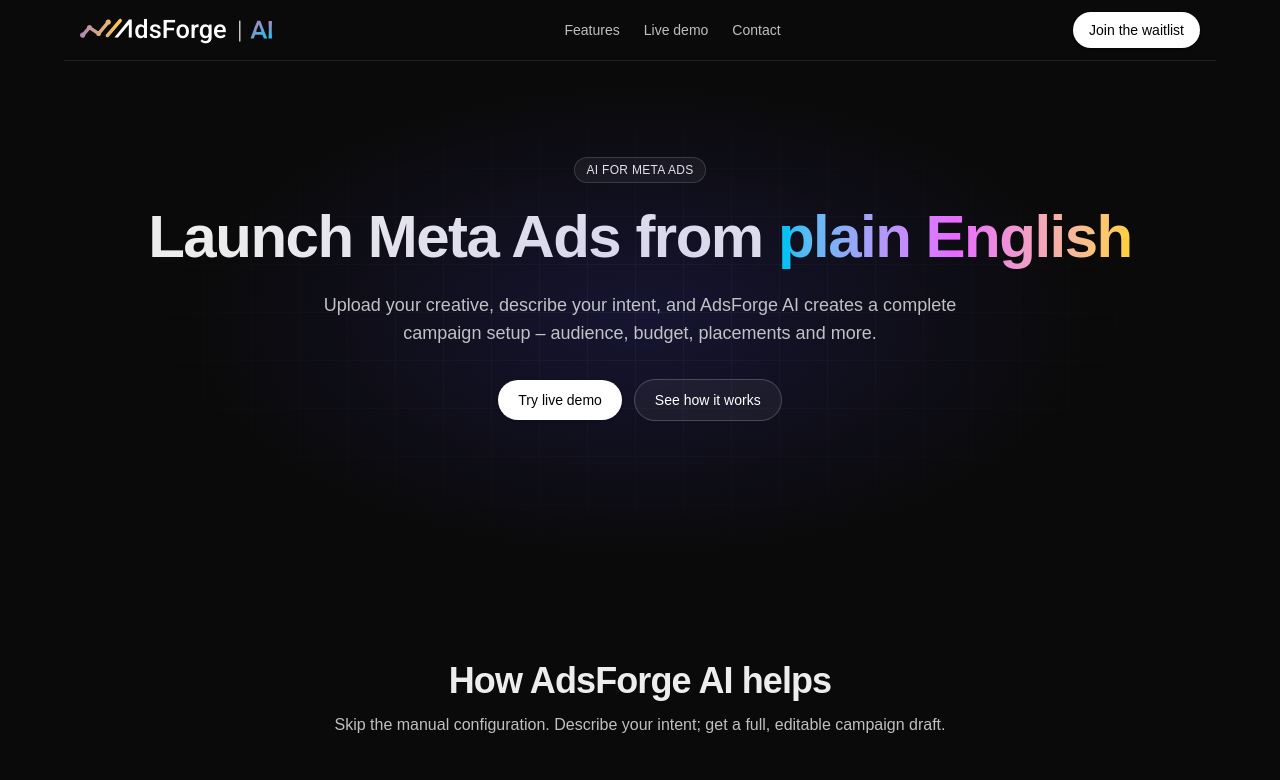
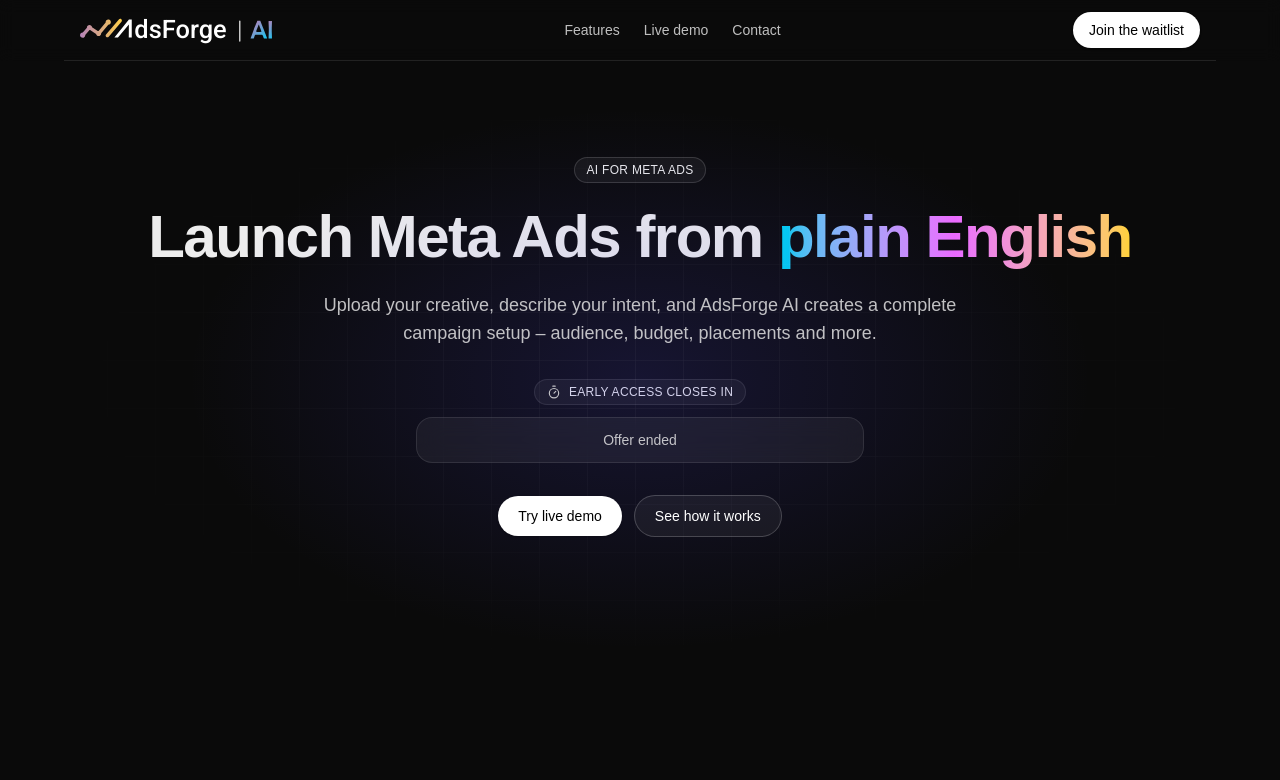
Before and after one commit to AdsForge/adsforge-branding, a Next.js app: page / in a window 1280 px wide. Shown: the top 780 px of the page. Built offline with nearby package versions, Linux system fonts and the light colour scheme; no server answers; the database is empty.

Commit message:
refactor: uncomment Countdown component in Hero for improved visibility

```diff
--- a/src/components/Hero.tsx
+++ b/src/components/Hero.tsx
@@ -30,8 +30,7 @@
             a complete campaign setup – audience, budget, placements and more.
           </p>
 
-          {/* Countdown — placed between copy and CTAs for high salience without stealing focus */}
-          {/* <motion.div
+          <motion.div
             initial={{ opacity: 0, y: 8 }}
             animate={{ opacity: 1, y: 0 }}
             transition={{ delay: 0.2, duration: 0.6, ease: "easeOut" }}
@@ -42,7 +41,7 @@
               Early access closes in
             </span>
             <Countdown />
-          </motion.div> */}
+          </motion.div>
 
           <div className="mt-8 flex items-center justify-center gap-3">
             {/* Primary Button: White -> Gradient */}
```
Also changed, not shown: 1 other file (tests, documents, lock files or other folders).
